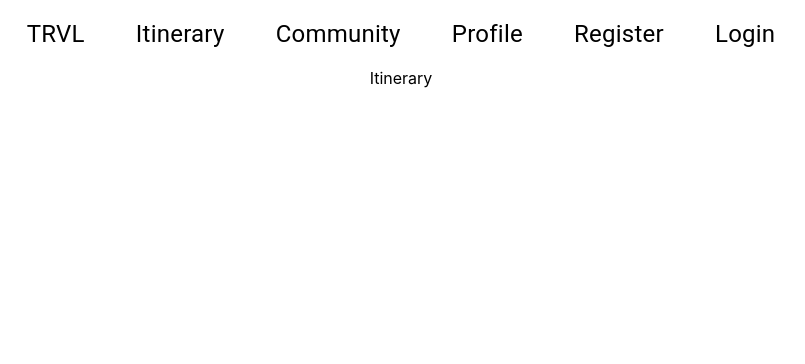
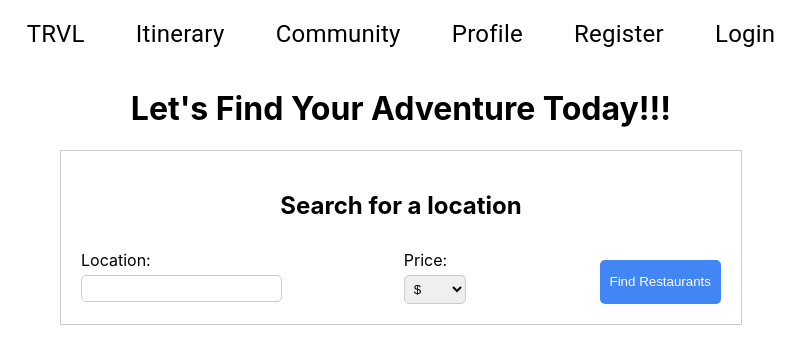
Before and after one commit to ronduma/cs-554-trvl, a React (Create React App) app in the folder client/: page /itinerary in a window 1280 px wide. Shown: the top 364 px of the page, without its empty margins (239-1044 px from the left). Built offline with nearby package versions, Linux system fonts and the light colour scheme.

Commit message:
Basic frontend for itinerary

```diff
--- a/client/package.json
+++ b/client/package.json
@@ -13,7 +13,7 @@
     "react": "^18.2.0",
     "react-dom": "^18.2.0",
     "react-router-dom": "^6.10.0",
-    "react-scripts": "5.0.1",
+    "react-scripts": "^5.0.1",
     "web-vitals": "^2.1.4"
   },
   "scripts": {
--- a/client/src/App.css
+++ b/client/src/App.css
@@ -54,6 +54,53 @@ a.navbar-link:visited{
 
 
 /* Itinerary Section */
+.search-box {
+  display: flex;
+  flex-direction: column;
+  align-items: center;
+  width: 50%;
+  margin: 0 auto;
+  border: 1px solid #ccc;
+  padding: 20px;
+}
+
+.search-box form {
+  display: flex;
+  flex-direction: row;
+  justify-content: space-between;
+  width: 100%;
+  margin-top: 10px;
+}
+
+.search-box label {
+  display: flex;
+  flex-direction: column;
+  align-items: flex-start;
+  margin-right: 20px;
+}
+
+.search-box input[type="text"],
+.search-box select {
+  padding: 5px;
+  border: 1px solid #ccc;
+  border-radius: 5px;
+  width: 100%;
+  margin-top: 5px;
+}
+
+.search-box button[type="submit"] {
+  padding: 5px 10px;
+  background-color: #4285f4;
+  color: #fff;
+  border: none;
+  border-radius: 5px;
+  cursor: pointer;
+  margin-top: 10px;
+}
+
+.search-box button[type="submit"]:hover {
+  background-color: #3367d6;
+}
 
 
 /* Community Section */
--- a/client/src/components/Itinerary.js
+++ b/client/src/components/Itinerary.js
@@ -1,9 +1,59 @@
+import React, { useState } from 'react';
 import '../App.css';
 
 function Itinerary() {
+  //we take in location and price
+  const [location, setLocation] = useState('');
+  const [price, setPrice] = useState('');
+
+
+
+  // these will handle changes
+  const handleLocationChange = (event) => {
+    setLocation(event.target.value);
+  };
+
+  const handlePriceChange = (event) => {
+    setPrice(event.target.value);
+  };
+
+  //boom we submit and check our server side
+  //return the results and map them with a button to add to profile grouped under only location
+
+  const handleSubmit = async (event) => {
+    event.preventDefault();
+
+    try {
+      // const response = await axios.get(`/api/yelp/${location}/${price}`);
+      // console.log(response.data);
+      // Do something with the response data, such as displaying the results
+    } catch (error) {
+      console.error(error);
+    }
+  };
+
   return (
-    <div className="Itinerary">
-      Itinerary
+    <div className='itinerary'>
+      <h1>Let's Find Your Adventure Today!!!</h1>
+    <div className="search-box">
+      <h2>Search for a location</h2>
+  <form onSubmit={handleSubmit}>
+    <label class="location-label">
+      Location:
+      <input type="text" value={location} onChange={handleLocationChange} />
+    </label>
+    <label class="price-label">
+      Price:
+      <select value={price} onChange={handlePriceChange}>
+        <option value="$">$</option>
+        <option value="$$">$$</option>
+        <option value="$$$">$$$</option>
+        <option value="$$$$">$$$$</option>
+      </select>
+    </label>
+    <button type="submit" class="search-button">Find Restaurants</button>
+  </form>
+    </div>
     </div>
   );
 }
```
Also changed, not shown: 1 other file (tests, documents, lock files or other folders).
